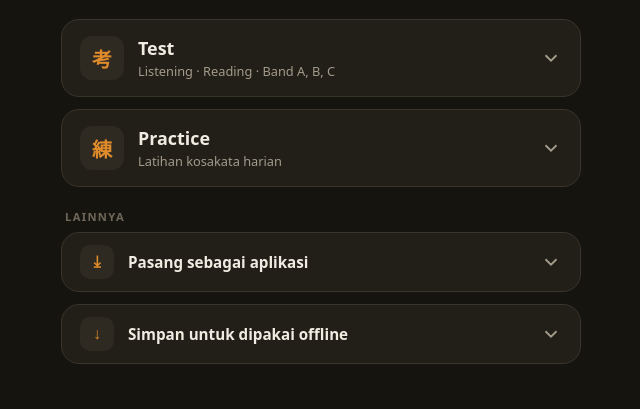
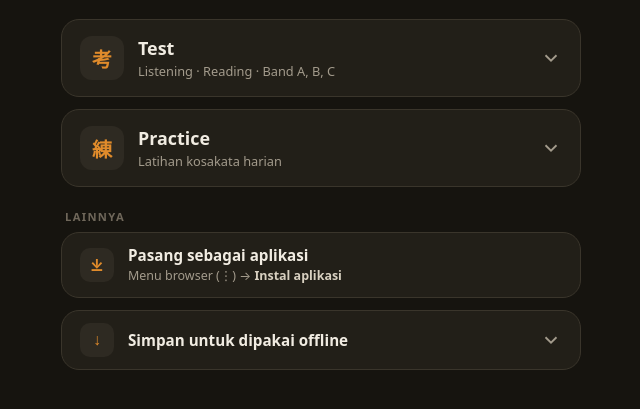
Before and after one commit to Tresn/tocfl, a plain HTML site: page index.html in a window 1280 px wide. Shown: the part 91-500 px from the top of the page, without its empty margins (319-959 px from the left). Drawn offline with Linux system fonts and the light colour scheme.

Commit message:
Show install option as a single row

```diff
--- a/index.html
+++ b/index.html
@@ -36,6 +36,13 @@ h1{font-size:1.4rem;margin:0}.hd p{color:#a39b8c;margin:2px 0 0;font-size:.85rem
 .acc.mini .acc-h .tt b{font-size:.95rem}
 .acc.mini .acc-h .ib{width:34px;height:34px;font-size:1rem;border-radius:10px}
 .acc.mini .acc-c{padding:0 18px 16px}
+.inst{display:flex;align-items:center;gap:14px;background:#221f18;border:1px solid #3a352b;border-radius:18px;padding:12px 14px 12px 18px;margin-bottom:12px}
+.inst .ib{flex:none;width:34px;height:34px;border-radius:10px;background:#2e2a22;color:#e08b2b;display:flex;align-items:center;justify-content:center;font-size:1rem;font-weight:700}
+.inst .tt{flex:1;min-width:0}
+.inst .tt b{display:block;font-size:.95rem}
+.inst .tt small{display:block;color:#a39b8c;font-size:.78rem;margin-top:2px;line-height:1.45}
+.inst .tt small b{display:inline;font-size:inherit;color:#d8d0c0}
+.inst .ic{width:14px;height:14px;vertical-align:-2px}
 a.app{display:flex;align-items:center;gap:12px;text-decoration:none;color:inherit;background:#1a1812;border:1px solid #332e25;border-radius:14px;padding:14px 16px;margin-top:8px;transition:border-color .2s,background .2s}
 a.app:first-child{margin-top:0}
 a.app:hover,a.app:active{border-color:#e08b2b;background:#1f1c15}
@@ -79,16 +86,14 @@ a.app .go{flex:none;width:18px;height:18px;stroke:#6f675a;fill:none;stroke-width
 
 <div class="lbl" id="moreLbl">Lainnya</div>
 
-<section class="acc mini hide" id="install">
-  <button class="acc-h" aria-expanded="false" aria-controls="bInstall"><span class="ib">⤓</span><span class="tt"><b>Pasang sebagai aplikasi</b></span><svg class="chev" viewBox="0 0 24 24"><path d="M6 9l6 6 6-6"/></svg></button>
-  <div class="acc-b" id="bInstall"><div class="acc-i"><div class="acc-c">
-    <div id="insIOS" class="hide"><p>Di iPhone/iPad (Safari):</p><ol>
-      <li>Tekan tombol <b>Bagikan</b> <svg class="ic" viewBox="0 0 24 24"><path d="M12 3v12M8 7l4-4 4 4"/><path d="M5 12v8h14v-8"/></svg> di bawah layar.</li>
-      <li>Pilih <b>Tambahkan ke Layar Utama</b>, lalu <b>Tambah</b>.</li>
-      <li>Buka aplikasi lewat ikon <b>TOCFL</b> di layar utama.</li></ol></div>
-    <div id="insBtn" class="hide"><p style="margin-bottom:10px">Pasang di layar utama HP atau komputer Anda:</p><button class="btn" id="doInstall">Pasang aplikasi</button></div>
-    <div id="insOther" class="hide"><p>Buka menu browser (⋮), lalu pilih <b>Instal aplikasi</b> atau <b>Tambahkan ke layar utama</b>.</p></div>
-  </div></div></div>
+<section class="inst hide" id="install">
+  <span class="ib">⤓</span>
+  <span class="tt"><b>Pasang sebagai aplikasi</b>
+    <small id="insIOS" class="hide">Tekan <b>Bagikan</b> <svg class="ic" viewBox="0 0 24 24"><path d="M12 3v12M8 7l4-4 4 4"/><path d="M5 12v8h14v-8"/></svg> lalu <b>Tambahkan ke Layar Utama</b></small>
+    <small id="insOther" class="hide">Menu browser (⋮) → <b>Instal aplikasi</b></small>
+    <small id="insBtnTxt" class="hide">Ikon TOCFL di layar utama</small>
+  </span>
+  <button class="btn" id="doInstall" hidden>Pasang</button>
 </section>
 
 <section class="acc mini" id="offBox">
@@ -115,8 +120,8 @@ if(!standalone){
   $('#install').classList.remove('hide');
   if(iOS) $('#insIOS').classList.remove('hide'); else $('#insOther').classList.remove('hide');
 }
-addEventListener('beforeinstallprompt', e => { e.preventDefault(); deferred = e; $('#insOther').classList.add('hide'); $('#insBtn').classList.remove('hide'); });
-$('#doInstall').onclick = async () => { if(!deferred) return; deferred.prompt(); await deferred.userChoice; deferred = null; $('#insBtn').classList.add('hide'); };
+addEventListener('beforeinstallprompt', e => { e.preventDefault(); deferred = e; $('#insOther').classList.add('hide'); $('#insBtnTxt').classList.remove('hide'); $('#doInstall').hidden = false; });
+$('#doInstall').onclick = async () => { if(!deferred) return; deferred.prompt(); await deferred.userChoice; deferred = null; $('#doInstall').hidden = true; };
 addEventListener('appinstalled', () => { $('#install').classList.add('hide'); syncMore(); });
 
 if('serviceWorker' in navigator) navigator.serviceWorker.register('sw.js');
--- a/sw.js
+++ b/sw.js
@@ -2,7 +2,7 @@
    - pages: network first, falls back to the saved copy when offline
    - images & audio: saved on the phone after the first use, then served from there
      (audio is requested in byte ranges, so ranges are cut from the saved file) */
-const SHELL = 'tocfl-shell-202611160120';
+const SHELL = 'tocfl-shell-202611160133';
 const MEDIA = 'tocfl-media-v1';
 const SHELL_FILES = ['./', 'index.html', 'manifest.webmanifest', 'icon-192.png', 'icon-512.png', 'apple-touch-icon.png',
   'reading/', 'listening/', 'flashcards/', 'offline-files.json'];
```
